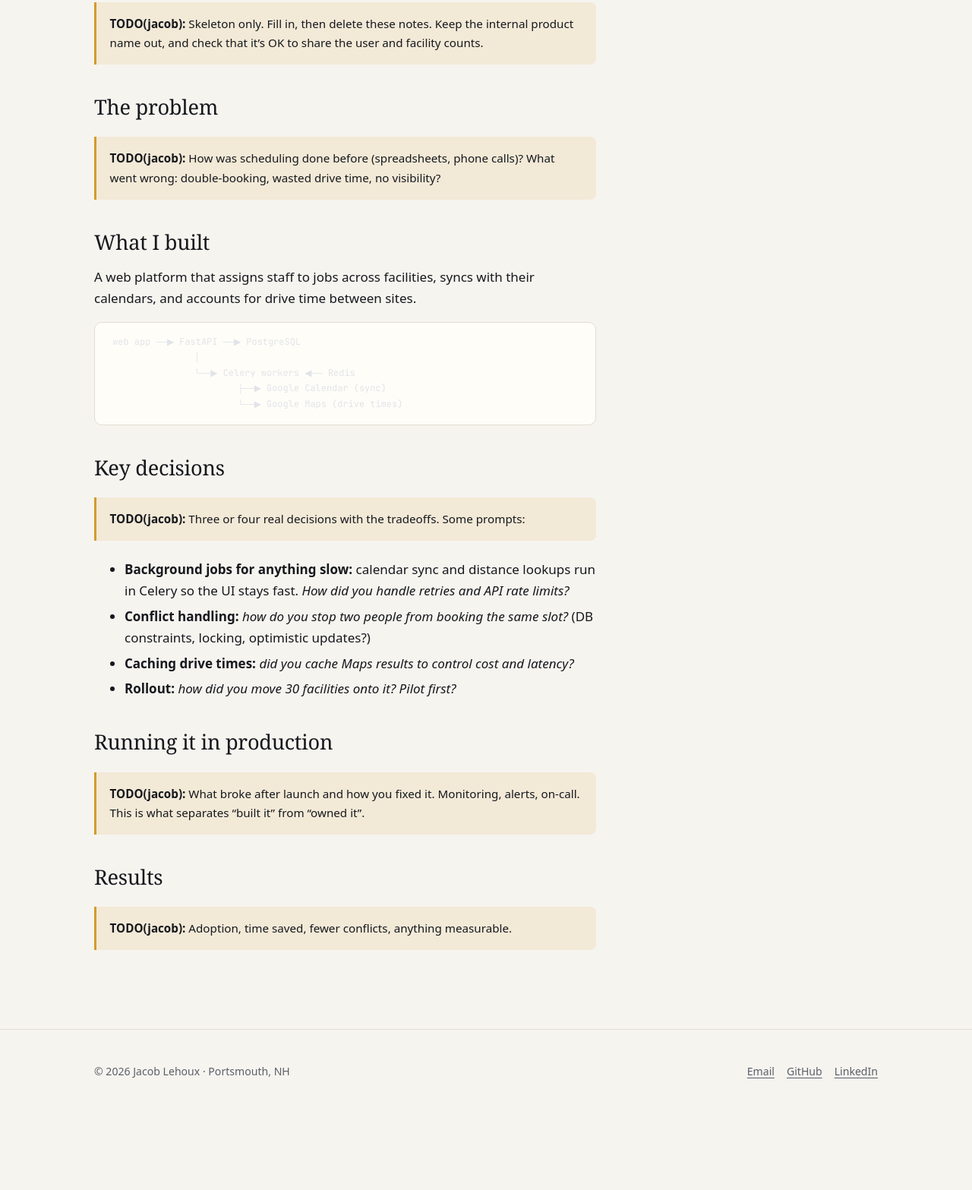
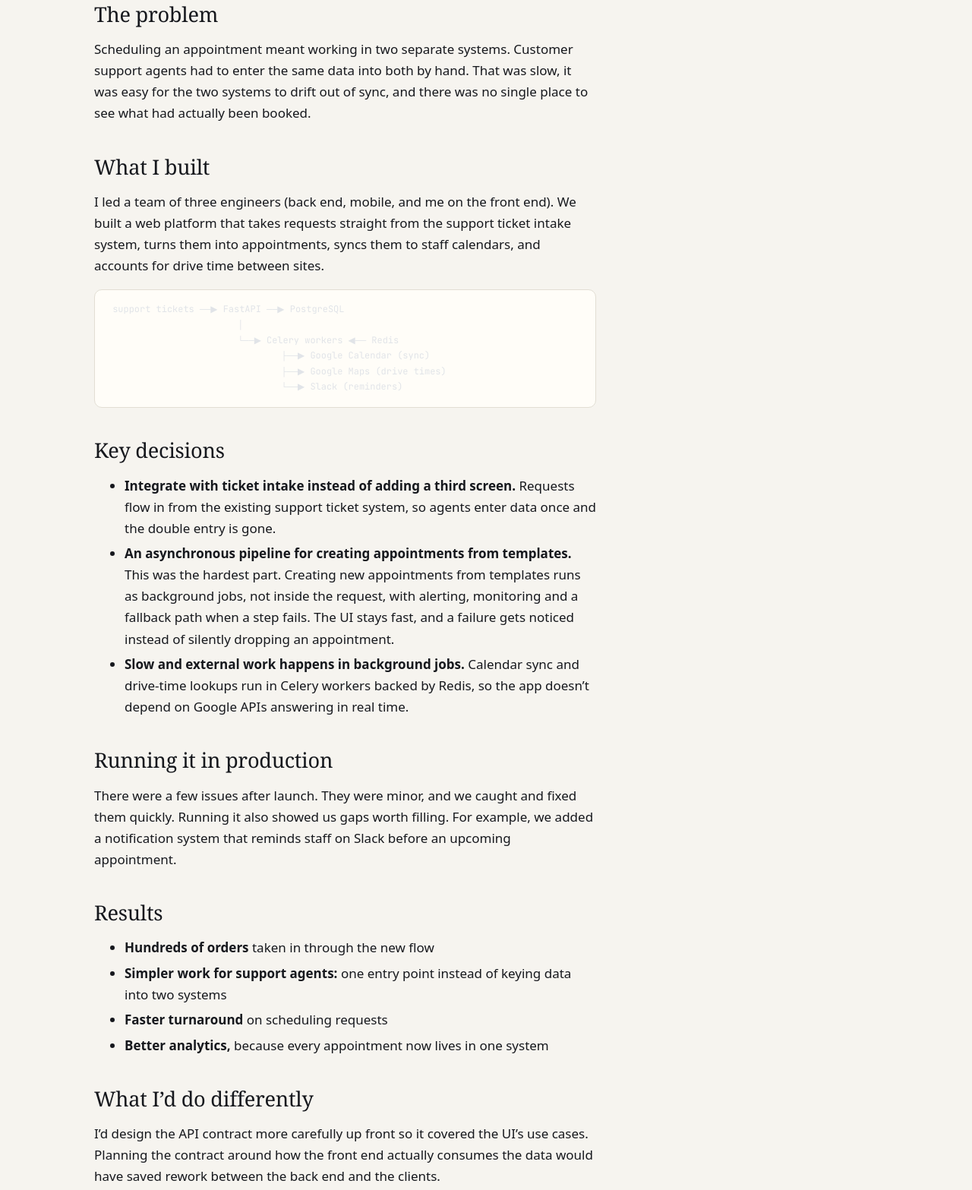
Before and after one commit to jalehoux/jalehoux.github.io, an Astro site: page /work/field-scheduling in a window 1280 px wide. Shown: the part 803-2370 px from the top of the page at 76% size. Before the commit the page ends 2267 px from the top, so only its background shows below. Built offline with nearby package versions, Linux system fonts and the light colour scheme; Astro itself is replaced by a stand-in of ours; code samples lack their colours.

Commit message:
Write field scheduling case study from Jacob's answers
Co-Authored-By: Claude Opus 5.5 <noreply@anthropic.com>
Claude-Session: https://claude.ai/code/session_013MEN6uojT5vsVD21qETPhU

````diff
--- a/src/content/work/field-scheduling.md
+++ b/src/content/work/field-scheduling.md
@@ -1,50 +1,55 @@
 ---
 title: Field scheduling platform
-summary: An internal platform for scheduling and routing field staff across facilities, owned end to end from design to production support.
+summary: An internal platform that replaced double data entry across two systems with one integrated scheduling flow, from support ticket to booked appointment.
 context: Wayfair
-role: Sole engineer / owner  # TODO(jacob): confirm
-period: 2024 — Present  # TODO(jacob): real dates
+role: Tech lead and front-end engineer, team of three
+period: 2024 — Present  # TODO(jacob): real start month/year, and is it still running?
 stack: [FastAPI, PostgreSQL, Celery, Redis, Google Calendar API, Google Maps API]
 metrics:
   - value: "~60"
     label: concurrent users
   - value: "30"
     label: facilities served
+  - value: "Hundreds"
+    label: of orders taken in
 confidential: true
 order: 2
 ---
 
-> **TODO(jacob):** Skeleton only. Fill in, then delete these notes. Keep the internal product name out, and check that it's OK to share the user and facility counts.
-
 ## The problem
 
-> **TODO(jacob):** How was scheduling done before (spreadsheets, phone calls)? What went wrong: double-booking, wasted drive time, no visibility?
+Scheduling an appointment meant working in two separate systems. Customer support agents had to enter the same data into both by hand. That was slow, it was easy for the two systems to drift out of sync, and there was no single place to see what had actually been booked.
 
 ## What I built
 
-A web platform that assigns staff to jobs across facilities, syncs with their calendars, and accounts for drive time between sites.
+I led a team of three engineers (back end, mobile, and me on the front end). We built a web platform that takes requests straight from the support ticket intake system, turns them into appointments, syncs them to staff calendars, and accounts for drive time between sites.
 
 ```
- web app ──▶ FastAPI ──▶ PostgreSQL
-                │
-                └──▶ Celery workers ◀── Redis
-                        ├──▶ Google Calendar (sync)
-                        └──▶ Google Maps (drive times)
+ support tickets ──▶ FastAPI ──▶ PostgreSQL
+                        │
+                        └──▶ Celery workers ◀── Redis
+                                ├──▶ Google Calendar (sync)
+                                ├──▶ Google Maps (drive times)
+                                └──▶ Slack (reminders)
 ```
 
 ## Key decisions
 
-> **TODO(jacob):** Three or four real decisions with the tradeoffs. Some prompts:
-
-- **Background jobs for anything slow:** calendar sync and distance lookups run in Celery so the UI stays fast. _How did you handle retries and API rate limits?_
-- **Conflict handling:** _how do you stop two people from booking the same slot?_ (DB constraints, locking, optimistic updates?)
-- **Caching drive times:** _did you cache Maps results to control cost and latency?_
-- **Rollout:** _how did you move 30 facilities onto it? Pilot first?_
+- **Integrate with ticket intake instead of adding a third screen.** Requests flow in from the existing support ticket system, so agents enter data once and the double entry is gone.
+- **An asynchronous pipeline for creating appointments from templates.** This was the hardest part. Creating new appointments from templates runs as background jobs, not inside the request, with alerting, monitoring and a fallback path when a step fails. The UI stays fast, and a failure gets noticed instead of silently dropping an appointment.
+- **Slow and external work happens in background jobs.** Calendar sync and drive-time lookups run in Celery workers backed by Redis, so the app doesn't depend on Google APIs answering in real time.
 
 ## Running it in production
 
-> **TODO(jacob):** What broke after launch and how you fixed it. Monitoring, alerts, on-call. This is what separates "built it" from "owned it".
+There were a few issues after launch. They were minor, and we caught and fixed them quickly. Running it also showed us gaps worth filling. For example, we added a notification system that reminds staff on Slack before an upcoming appointment.
 
 ## Results
 
-> **TODO(jacob):** Adoption, time saved, fewer conflicts, anything measurable.
+- **Hundreds of orders** taken in through the new flow
+- **Simpler work for support agents:** one entry point instead of keying data into two systems
+- **Faster turnaround** on scheduling requests
+- **Better analytics,** because every appointment now lives in one system
+
+## What I'd do differently
+
+I'd design the API contract more carefully up front so it covered the UI's use cases. Planning the contract around how the front end actually consumes the data would have saved rework between the back end and the clients.
````
